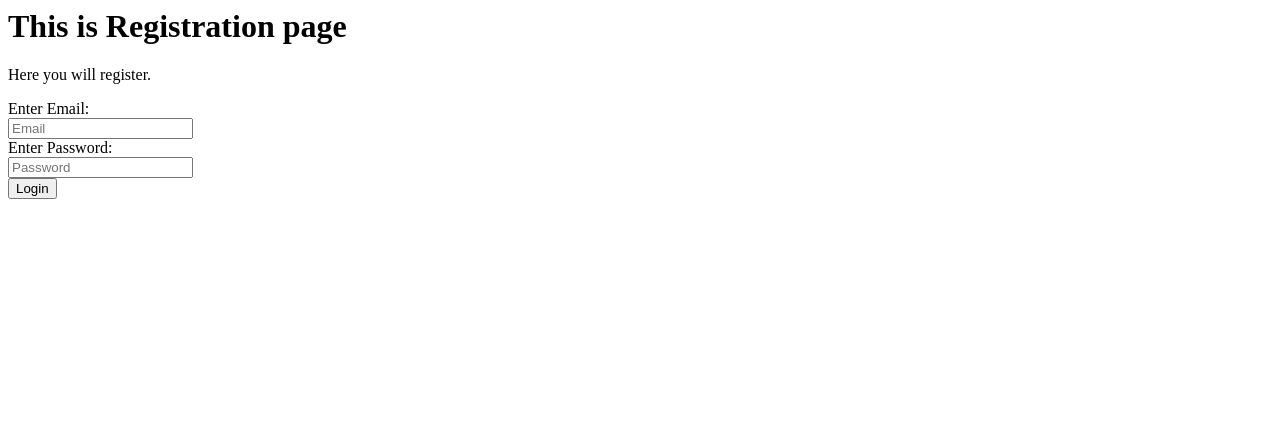
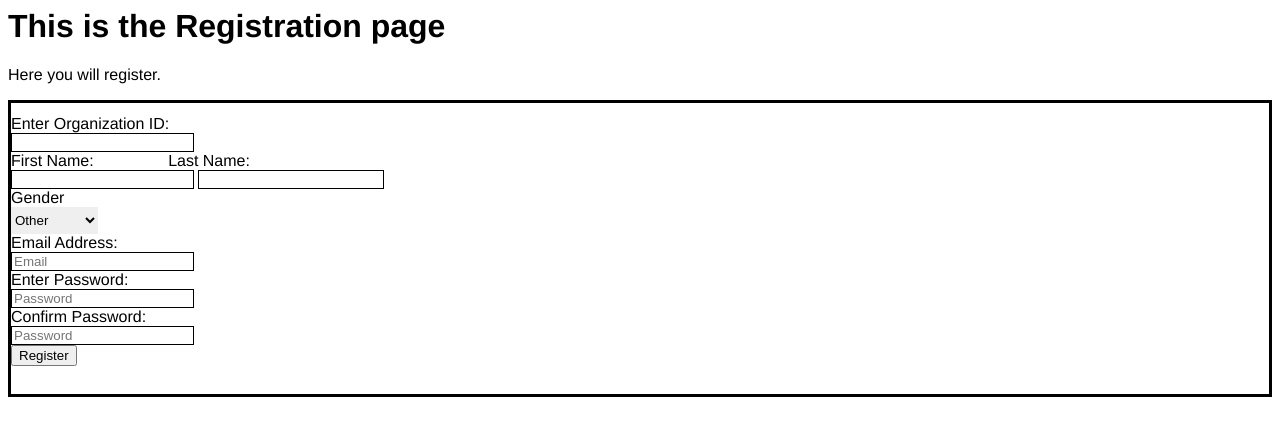
Before and after one commit to Oliver-Molina/CPSC471_Project_Group23, a PHP site: page /registration.php in a window 1280 px wide. Shown: the top 436 px of the page. Run offline with PHP 8.4, Linux system fonts and the light colour scheme.

Commit message:
Created Registration system

```diff
--- a/index.php
+++ b/index.php
@@ -30,4 +30,5 @@
         </form>
         </div>
      </body>
+     <a href ='./registration.php'>Register here</a>
 </html>
--- a/registration.php
+++ b/registration.php
@@ -1,17 +1,52 @@
 <?php
 session_start();
 ?>
+<style>
+    .input_form{
+        font-family:'helvetica';
+        border: 3px solid black;
+        padding-top:12px;
+        padding-bottom:12px;
+    }
+    .input_form.center{
+        margin-left:auto;
+        margin-right:auto;
+        padding-top:12px;
+    }
+    input{
+        border:1px solid black;
+    }
+</style>
 <html>
-<h1>This is Registration page</h1>
-    <p>Here you will register.</p>
-    <form action='./login.php' method='post'>
+<h1 style='font-family:helvetica'>This is the Registration page</h1>
+    <p style='font-family:helvetica'>Here you will register.</p>
+    <div class = 'input_form'>
+        <input_form class=center>
+        <form action='./reg_manager.php' method='post'>
         <?php if(isset($_GET['error'])){?>
             <p class='error'> <?php echo $_GET['error']; ?></p>
         <?php } ?>
-        <label for="Email">Enter Email:</label><br>
-        <input type="text" id="Email" name="Email" placeholder="Email" autocomplete="off"><br>
+        <label for="Org">Enter Organization ID:</label><br>
+        <input type="text" id='Org' name = "OrgID" autocomplete="off"maxlength="10"><br>
+        <label for='Fname'>First Name:</label>
+        <label for='Lname' style='padding-left:70px'>Last Name:</label><br>
+        <input type="text" id="Fname" name ='Fname' autocomplete='off' maxlength="15">
+        <input type="text" id="Lname" name='Lname' autocomplete='off' style="padding-left:5px" maxlength="15"><br>
+        <label for="Gender">Gender</label><br>
+        <select style='border:1px;padding-top:5px;padding-bottom:5px'id="Gender" name="Gender">
+            <option value = "Male">Male</option>
+            <option value = "Female">Female</option>
+            <option value = "Non-Binary">Non-Binary</option>
+            <option value= "Other" selected>Other</option>
+        </select><br>
+        <label for='Email'>Email Address:</label><br>
+        <input type="text" id="Email" name="Email" placeholder="Email" autocomplete="off"maxlength="320"><br>
         <label for="password">Enter Password:</label><br>
-        <input type="password" id="Password" name="Password" placeholder="Password" autocomplete="off"><br>
-        <button type='submit' value='Submit' name='Submit'>Login</button>
+        <input type="password" id="Password" name="Password" placeholder="Password" autocomplete="off"maxlength="32"><br>
+        <label for='Password2'>Confirm Password:</label><br>
+        <input type="password" id="Password2" name="Password2" placeholder="Password" autocomplete="off"maxlength="32"><br>
+        <button type='submit' value='Submit' name='Register'>Register</button>
         </form>
+        </input_form>
+    </div>
 </html>
```
Also changed, not shown: reg_manager.php (added, +74 -0 lines).
